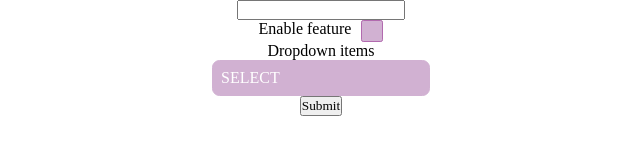
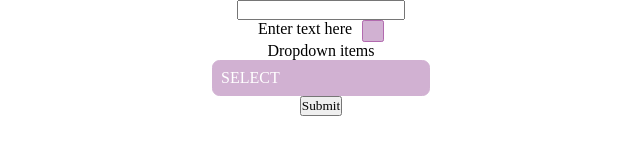
Before and after one commit to predrag-jovicic/custom-controls-angular, an Angular app: page / in a window 1280 px wide. Shown: the top 160 px of the page, without its empty margins (319-959 px from the left). Built offline with nearby package versions, Linux system fonts and the light colour scheme.

Commit message:
Make checkbox label dynamic

```diff
--- a/src/app/app.component.html
+++ b/src/app/app.component.html
@@ -3,7 +3,7 @@
         <input type="text" formControlName="textualField"/>
     </div>
     <div class="container">
-        <app-customcheckbox formControlName="checkboxCustom"></app-customcheckbox>
+        <app-customcheckbox [labelText]="labelText" formControlName="checkboxCustom"></app-customcheckbox>
         <app-customdropdownlist [required]="false" formControlName="dropdownListCustom" [items]="items"></app-customdropdownlist>
     </div>
     <div class="container">
--- a/src/app/app.component.ts
+++ b/src/app/app.component.ts
@@ -9,6 +9,7 @@ import { FormGroup, FormBuilder, Validators } from '@angular/forms';
 export class AppComponent{
   title = 'customcontrols';
   mainForm : FormGroup;
+  labelText = "Enter text here";
   items = [
     { id : 1, text : "Option 1" },
     { id : 2, text : "Option 2" },
--- a/src/app/customcheckbox/customcheckbox.component.html
+++ b/src/app/customcheckbox/customcheckbox.component.html
@@ -1,5 +1,5 @@
 <div class="container">
-  <label>Enable feature</label>
+  <label>{{ labelText }}</label>
   <input type="checkbox"/>
   <div class="container-control" (click)="toggle()">
     <div class="circle" [ngClass]="{'checked': enabled}">
--- a/src/app/customcheckbox/customcheckbox.component.ts
+++ b/src/app/customcheckbox/customcheckbox.component.ts
@@ -1,5 +1,5 @@
 import { Component, OnInit, Input } from '@angular/core';
-import { ControlValueAccessor, NG_VALUE_ACCESSOR, Validator, AbstractControl, ValidationErrors, NG_VALIDATORS, RequiredValidator } from '@angular/forms';
+import { ControlValueAccessor, NG_VALUE_ACCESSOR } from '@angular/forms';
 @Component({
   selector: 'app-customcheckbox',
   templateUrl: './customcheckbox.component.html',
@@ -10,6 +10,7 @@ import { ControlValueAccessor, NG_VALUE_ACCESSOR, Validator, AbstractControl, Va
 })
 export class CustomcheckboxComponent implements OnInit, ControlValueAccessor  {
   enabled : boolean = false;
+  @Input() labelText;
   private onChange : (flag:boolean) => void;
   constructor() { }
 
```
